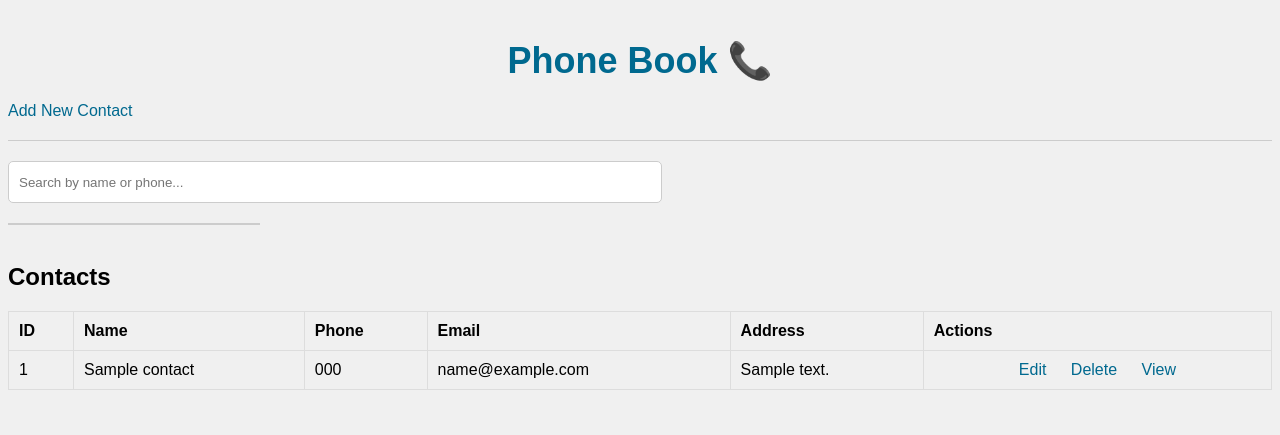
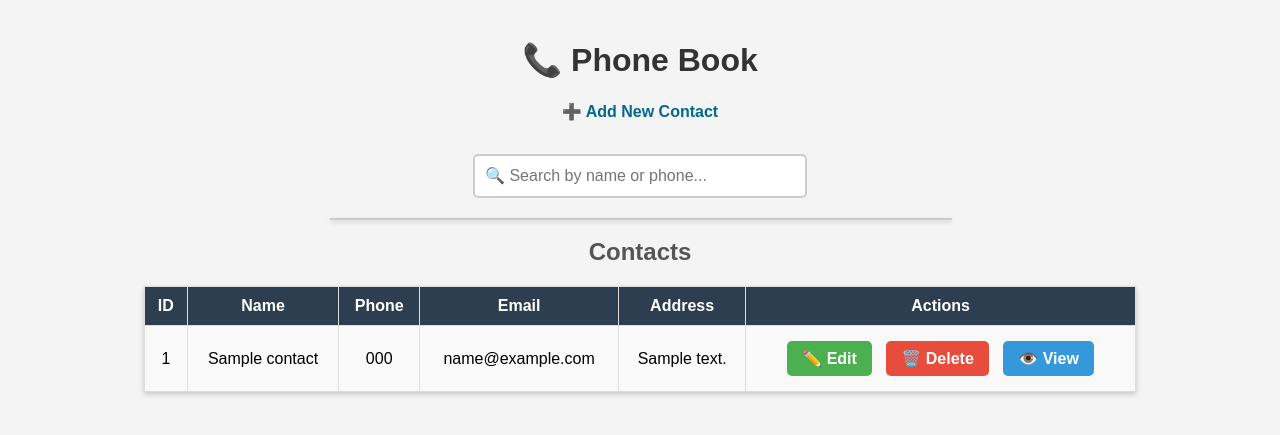
Before and after one commit to kamatealif/python_projects, a Flask app: page / in a window 1280 px wide. Shown: the top 435 px of the page. Run offline with Flask 3, Linux system fonts and the light colour scheme; tables that the repository leaves empty hold one stand-in row (values such as "Sample post").

Commit message:
refactor styles and enhance search functionality in phonebook web application

```diff
--- a/phonebook-webapp/static/css/styles.css
+++ b/phonebook-webapp/static/css/styles.css
@@ -1,78 +1,103 @@
 body {
-  font-family: Arial, sans-serif;
-  background-color: #f0f0f0;
-}
-
-h1 {
-  text-align: center;
-  color: #00698f;
-  margin-bottom: 20px;
-}
-
-h1:first-child {
-  font-size: 36px;
-  margin-top: 40px;
-}
-
-h1:last-child {
-  font-size: 24px;
-  margin-bottom: 40px;
-}
-
-a {
-  text-decoration: none;
-  color: #00698f;
-}
-
-a:hover {
-  color: #004c6f;
-}
-
-hr {
-  margin: 20px 0;
-  border: none;
-  border-top: 1px solid #ccc;
-}
-
-h2 {
-  margin-top: 40px;
-  margin-bottom: 20px;
-}
-
-table {
-  border-collapse: collapse;
-  width: 100%;
-}
-
-th, td {
-  border: 1px solid #ddd;
-  padding: 10px;
-  text-align: left;
-}
-
-th {
-  background-color: #f0f0f0;
-}
-
-td:last-child {
+  font-family: 'Arial', sans-serif;
+  background: #f4f4f4;
+  margin: 0;
+  padding: 20px;
   text-align: center;
 }
 
-td a {
-  margin: 0 10px;
+.title {
+  font-size: 32px;
+  color: #333;
+  margin-bottom: 10px;
 }
 
-td a:hover {
-  text-decoration: underline;
+.sub-title {
+  font-size: 24px;
+  color: #555;
+  margin-top: 20px;
 }
 
-tr:hover {
-  background-color: #00698f;
+.btn {
+  display: inline-block;
+  padding: 8px 15px;
+  margin: 5px;
+  text-decoration: none;
+  border-radius: 5px;
+  font-weight: bold;
+  transition: all 0.3s ease;
 }
 
-tr:hover a{
-  color: #fff;
+.btn:hover {
+  opacity: 0.8;
 }
+
+.edit { background: #4CAF50; color: white; }
+.delete { background: #E74C3C; color: white; }
+.view { background: #3498DB; color: white; }
+.btn.add { background: #2ECC71; color: white; }
+
+.search-container {
+  position: relative;
+  width: 50%;
+  margin: 20px auto;
+}
+
+#searchInput {
+  width: 100%;
+  padding: 10px;
+  font-size: 16px;
+  border: 2px solid #ccc;
+  border-radius: 5px;
+}
+
+#searchResults {
+  position: absolute;
+  background: white;
+  border: 1px solid #ccc;
+  width: 100%;
+  max-height: 200px;
+  overflow-y: auto;
+  box-shadow: 0 2px 5px rgba(0,0,0,0.2);
+}
+
+.search-item {
+  padding: 10px;
+  cursor: pointer;
+  border-bottom: 1px solid #eee;
+}
+
+.search-item:hover {
+  background: #f0f0f0;
+}
+
+.no-result {
+  color: #999;
+  text-align: center;
+}
+
+.contact-table {
+  width: 80%;
+  margin: 20px auto;
+  border-collapse: collapse;
+  background: white;
+  box-shadow: 0 2px 5px rgba(0,0,0,0.2);
+}
+
+.contact-table th, .contact-table td {
+  padding: 10px;
+  border: 1px solid #ddd;
+}
+
+.contact-table th {
+  background: #2C3E50;
+  color: white;
+}
+
+.contact-table tr:nth-child(even) {
+  background: #f9f9f9;
+}
+
 /* css for the add.html */
 
 
@@ -84,6 +109,7 @@ form {
   border: 1px solid #ddd;
   border-radius: 10px;
   box-shadow: 0 0 10px rgba(0, 0, 0, 0.1);
+  text-align: start;
 }
 
 label {
--- a/phonebook-webapp/templates/home.html
+++ b/phonebook-webapp/templates/home.html
@@ -1,14 +1,15 @@
 {% extends 'layout.html' %}
 {% block content %}
-    <h1>Phone Book 📞</h1>
-    <a href="/add">Add New Contact</a>
-    <hr>
+    <h1 class="title">📞 Phone Book</h1>
+    <a href="/add" class="btn">➕ Add New Contact</a>
 
-    <input type="text" id="searchInput" placeholder="Search by name or phone..." autocomplete="off">
+    <div class="search-container">
+        <input type="text" id="searchInput" placeholder="🔍 Search by name or phone..." autocomplete="off">
         <div id="searchResults"></div>
+    </div>
 
-    <h2>Contacts</h2>
-    <table border="1">
+    <h2 class="sub-title">Contacts</h2>
+    <table class="contact-table">
         <tr>
             <th>ID</th>
             <th>Name</th>
@@ -26,9 +27,9 @@
                 <td>{{ contact.email }}</td>
                 <td>{{ contact.address }}</td>
                 <td>
-                    <a href="/edit/{{contact.id}}">Edit</a>
-                    <a href="/delete/{{contact.id}}">Delete</a>
-                    <a href="/view/{{contact.id}}">View</a>
+                    <a href="/edit/{{contact.id}}" class="btn edit">✏️ Edit</a>
+                    <a href="/delete/{{contact.id}}" class="btn delete">🗑️ Delete</a>
+                    <a href="/view/{{contact.id}}" class="btn view">👁️ View</a>
                 </td>
             </tr>
         {% endfor %}
@@ -51,30 +52,16 @@
             })
             .then(response => response.json())
             .then(data => {
+                if (data.length === 0) {
+                    searchResults.innerHTML = "<div class='search-item no-result'>No results found</div>";
+                } else {
                     searchResults.innerHTML = data.map(contact =>
                         `<div class="search-item">
                             <a href="/view/${contact.id}">${contact.name} - ${contact.phone}</a>
                         </div>`
                     ).join("");
+                }
             });
         });
     </script>
-
-    <style>
-        #searchResults {
-            position: absolute;
-            background: white;
-            border: 1px solid #ccc;
-            width: 250px;
-            max-height: 200px;
-            overflow-y: auto;
-        }
-        .search-item {
-            padding: 5px;
-            cursor: pointer;
-        }
-        .search-item:hover {
-            background: #f0f0f0;
-        }
-    </style>
 {% endblock %}
```
Also changed, not shown: phonebook-webapp/instance/contacts.db. Lines whose indentation alone changed are shown as unchanged.
